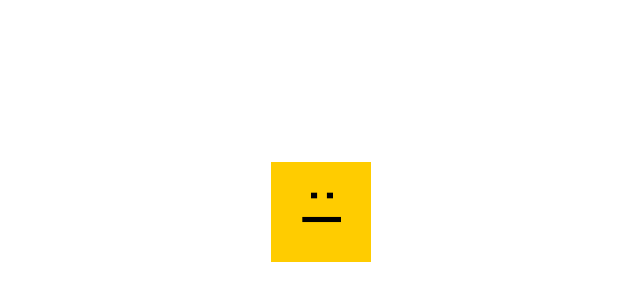
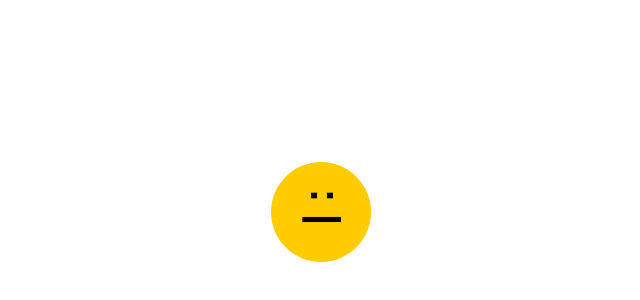
Before and after one commit to Adalab/promo-q-modulo-2-spring-2-pair-6, a plain HTML site: page index.html in a window 1280 px wide. Shown: the part 196-496 px from the top of the page, without its empty margins (319-959 px from the left). Drawn offline with Linux system fonts and the light colour scheme.

Commit message:
remove carpet duplicate css

```diff
--- a/main.css
+++ /dev/null
@@ -1,16 +0,0 @@
-.head {
-  background: #fc0;
-  height: 100px;
-  position: relative;
-  width: 100px;
-  border-radius: 50px;
-}
-.face {
-  font-family: 'courier new', serif;
-  font-size: 2.5em;
-  font-weight: bold;
-  left: 50%;
-  position: absolute;
-  top: 50%;
-  transform: translate(-50%, -60%) rotate(90deg);
-}
--- a/styles/main.css
+++ b/styles/main.css
@@ -3,6 +3,16 @@
   height: 100px;
   position: relative;
   width: 100px;
+  border-radius: 50px;
+}
+.face {
+  font-family: 'courier new', serif;
+  font-size: 2.5em;
+  font-weight: bold;
+  left: 50%;
+  position: absolute;
+  top: 50%;
+  transform: translate(-50%, -60%) rotate(90deg);
 }
 
 .page {
```
